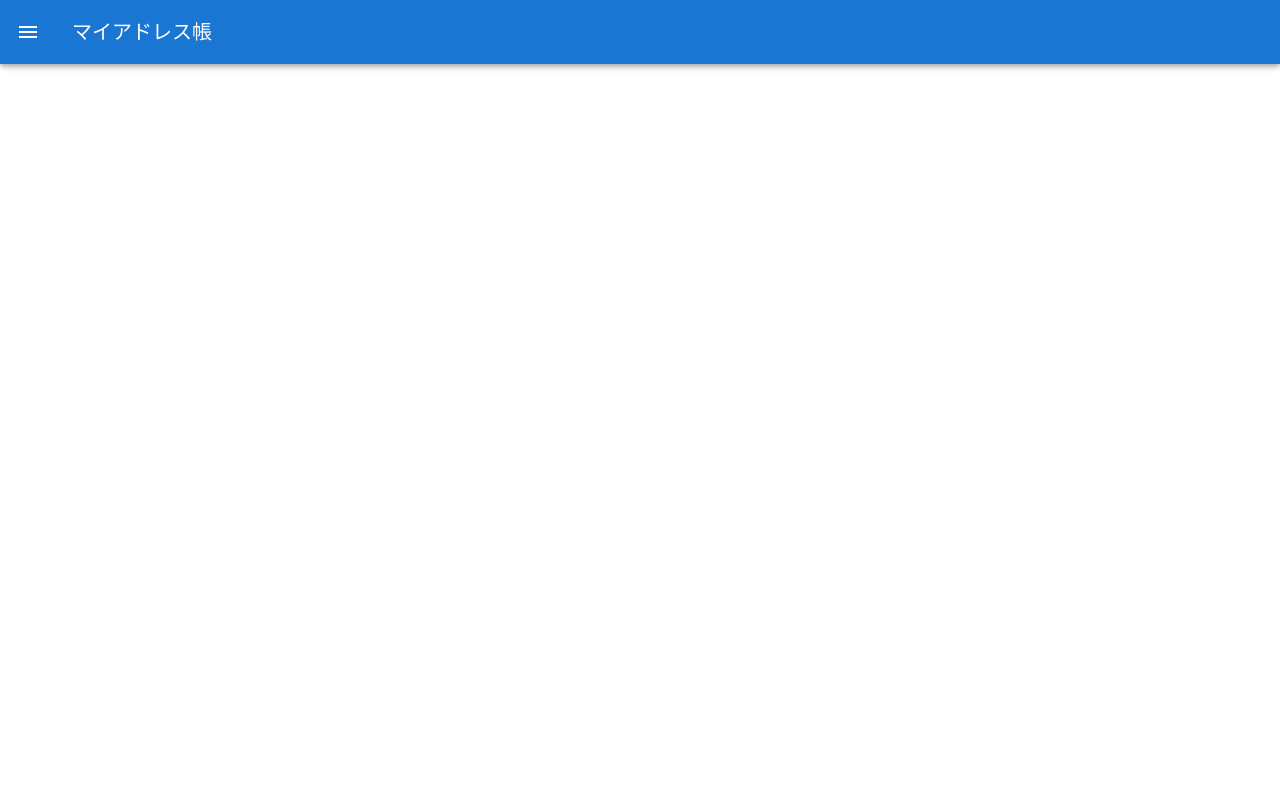
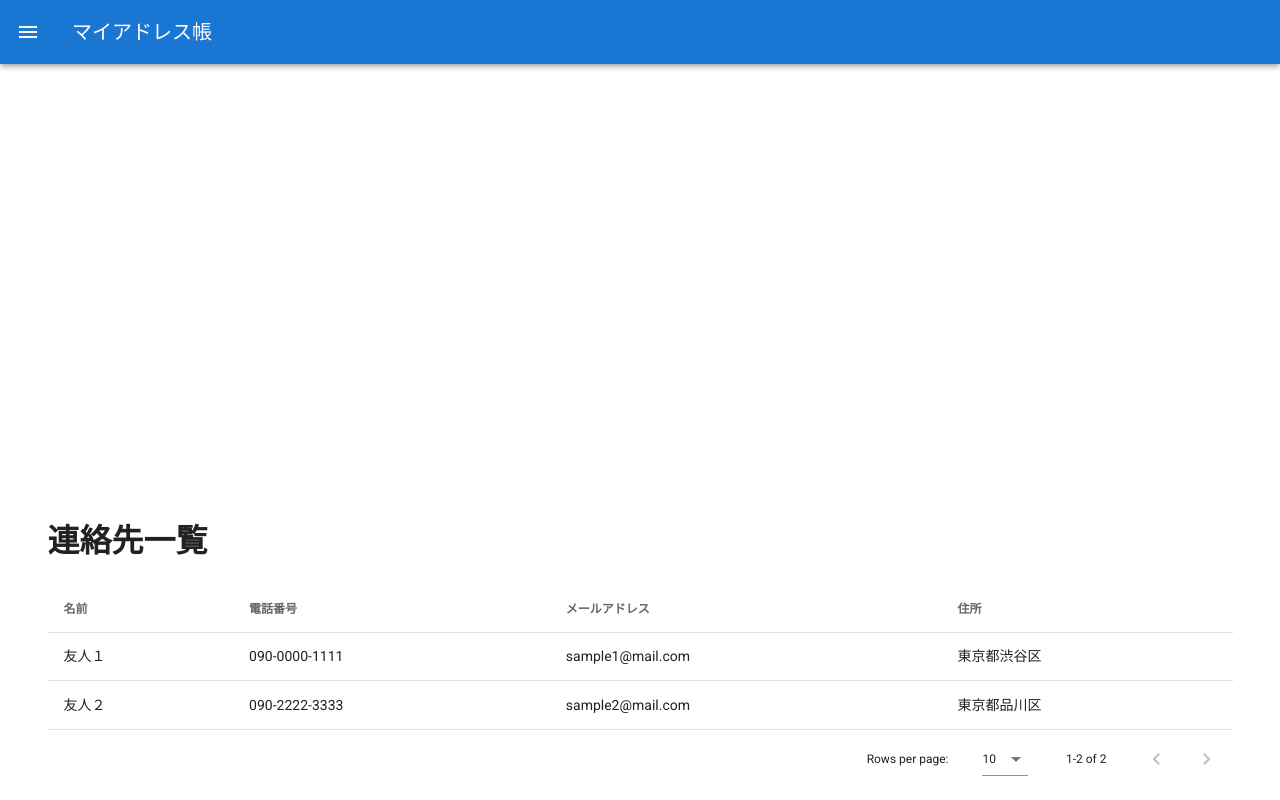
Before and after one commit to rkdora/vue-sample-app, a Vue app: page /addresses in a window 1280 px wide. Built offline with nearby package versions, Linux system fonts and the light colour scheme.

Commit message:
Add Addresses

```diff
--- a/src/App.vue
+++ b/src/App.vue
@@ -9,10 +9,13 @@
       <v-toolbar-title>マイアドレス帳</v-toolbar-title>
       <v-spacer></v-spacer>
     </v-app-bar>
+    <SideNav />
 
 
     <v-content>
-      <SideNav />
+      <v-container fluid fill-height align-start>
+        <router-view />
+      </v-container>
     </v-content>
   </v-app>
 </template>
--- a/src/components/Addresses.vue
+++ /dev/null
@@ -1,14 +0,0 @@
-<template>
-    <div>
-        <h1>マイアドレス帳</h1>
-    </div>
-</template>
-
-<script>
-export default {
-
-}
-</script>
-
-<style scoped lang="scss">
-</style>
--- a/src/router/index.js
+++ b/src/router/index.js
@@ -1,6 +1,7 @@
 import Vue from 'vue'
 import VueRouter from 'vue-router'
 import Home from '../views/Home.vue'
+import Addresses from '../views/Addresses.vue'
 
 Vue.use(VueRouter)
 
@@ -9,6 +10,11 @@ Vue.use(VueRouter)
     path: '/',
     name: 'Home',
     component: Home
+  },
+  {
+    path: '/addresses',
+    name: 'addresses',
+    component: Addresses
   },
   {
     path: '/about',
--- /dev/null
+++ b/src/views/Addresses.vue
@@ -0,0 +1,49 @@
+<template>
+  <v-container text-xs-center justify-center>
+    <v-layout row wrap>
+      <v-flex xs12>
+        <h1>連絡先一覧</h1>
+      </v-flex>
+
+      <v-flex xs12 mt-5 justify-center>
+        <v-data-table :headers='headers' :items='addresses'>
+          <template v-slot:items="props">
+            <td class="text-xs-left">{{ props.item.name }}</td>
+            <td class="text-xs-left">{{ props.item.tel }}</td>
+            <td class="text-xs-left">{{ props.item.email }}</td>
+            <td class="text-xs-left">{{ props.item.address }}</td>
+          </template>
+        </v-data-table>
+      </v-flex>
+    </v-layout>
+  </v-container>
+</template>
+
+<script>
+export default {
+  data () {
+    return {
+      headers: [
+        { text: '名前', value: 'name' },
+        { text: '電話番号', value: 'tel' },
+        { text: 'メールアドレス', value: 'email' },
+        { text: '住所', value: 'address' }
+      ],
+      addresses: [
+        {
+          name: '友人１',
+          tel: '090-0000-1111',
+          email: 'sample1@mail.com',
+          address: '東京都渋谷区'
+        },
+        {
+          name: '友人２',
+          tel: '090-2222-3333',
+          email: 'sample2@mail.com',
+          address: '東京都品川区'
+        }
+      ]
+    }
+  }
+}
+</script>
--- a/src/views/Home.vue
+++ b/src/views/Home.vue
@@ -1,17 +1,12 @@
 <template>
   <div class="home">
-    <Addresses />
   </div>
 </template>
 
 <script>
 // @ is an alias to /src
-import Addresses from '@/components/Addresses.vue'
 
 export default {
-  name: 'Home',
-  components: {
-    Addresses
-  }
+  name: 'Home'
 }
 </script>
```
